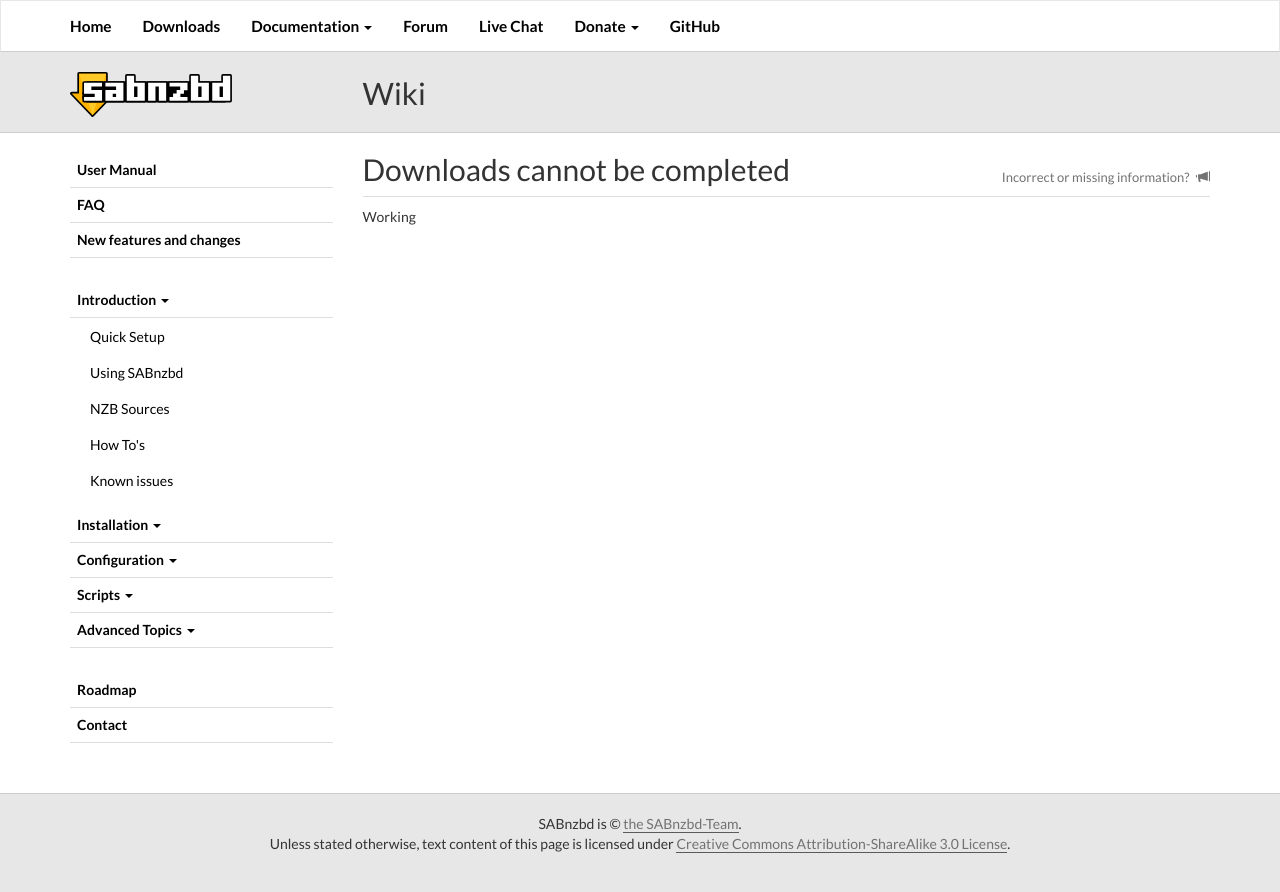
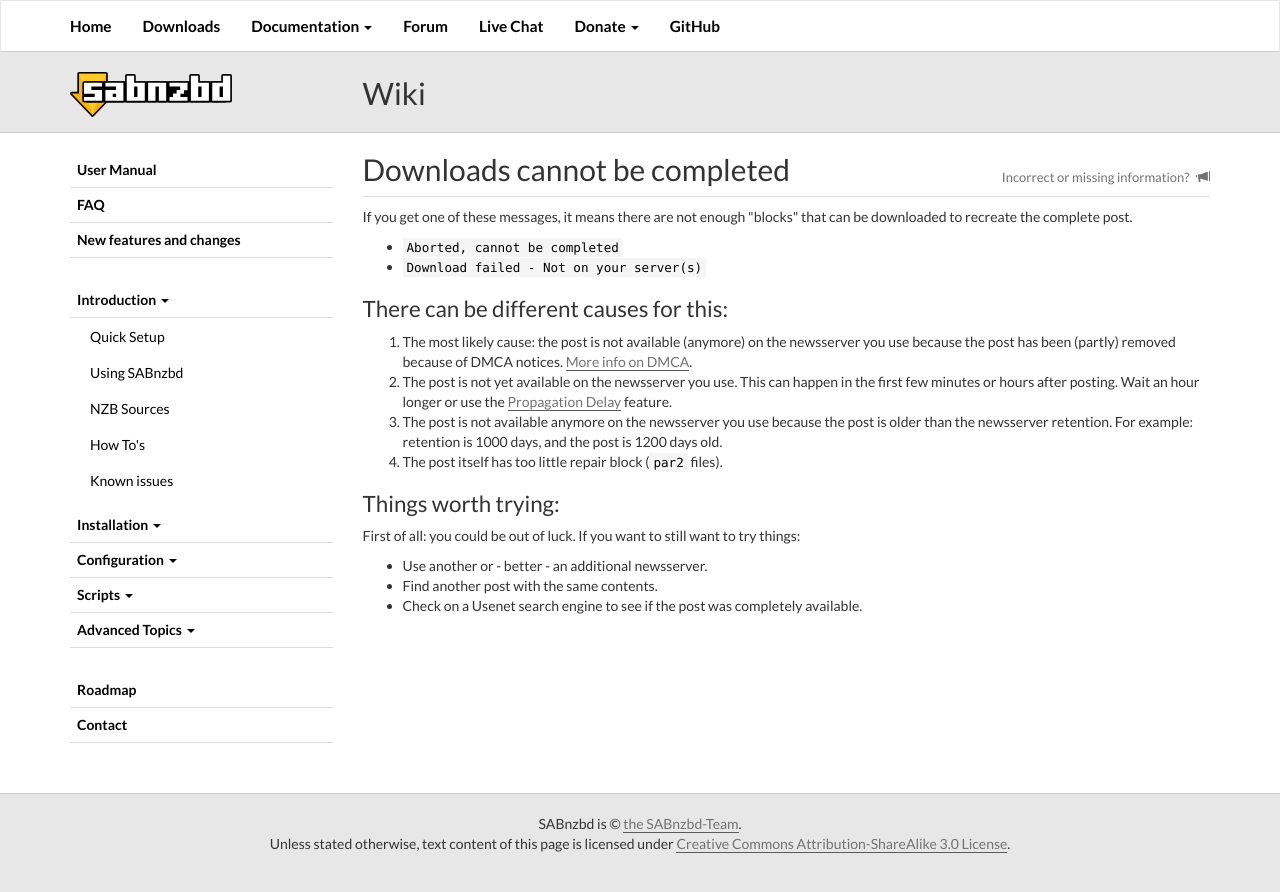
Before and after one commit to sabnzbd/sabnzbd.github.io, a Jekyll site: the page built from wiki/introduction/downloads-cannot-be-completed.html, in a window 1280 px wide. Shown: the top 892 px of the page. Built offline with Jekyll 4.4.1, drawn with Linux system fonts in a browser that asks for light colours.

Commit message:
Fill DMCA page

```diff
--- a/wiki/introduction/downloads-cannot-be-completed.html
+++ b/wiki/introduction/downloads-cannot-be-completed.html
@@ -2,4 +2,27 @@
 title: Downloads cannot be completed
 redirect_from: "/not-complete"
 ---
-Working
+<p>If you get one of these messages, it means there are not enough "blocks" that can be downloaded to recreate the complete post.</p>
+<ul>
+    <li><code>Aborted, cannot be completed</code></li>
+    <li><code>Download failed - Not on your server(s)</code></li>
+</ul>
+
+
+<h2>There can be different causes for this:</h2>
+
+<ol>
+    <li>The most likely cause: the post is not available (anymore) on the newsserver you use because the post has been (partly) removed because of DMCA notices. <a href="https://en.wikipedia.org/wiki/Digital_Millennium_Copyright_Act" target="_blank">More info on DMCA</a>.</li>
+    <li>The post is not yet available on the newsserver you use. This can happen in the first few minutes or hours after posting. Wait an hour longer or use the <a href="/wiki/configuration/{{ site.wiki_version }}/switches#toc2">Propagation Delay</a> feature.</li>
+    <li>The post is not available anymore on the newsserver you use because the post is older than the newsserver retention. For example: retention is 1000 days, and the post is 1200 days old.</li>
+    <li>The post itself has too little repair block (<code>par2</code> files).</li>
+</ol>
+
+<h2>Things worth trying:</h2>
+<p>First of all: you could be out of luck. If you want to still want to try things:</p>
+
+<ul>
+    <li>Use another or - better - an additional newsserver.</li>
+    <li>Find another post with the same contents.</li>
+    <li>Check on a Usenet search engine to see if the post was completely available.</li>
+</ul>
```
